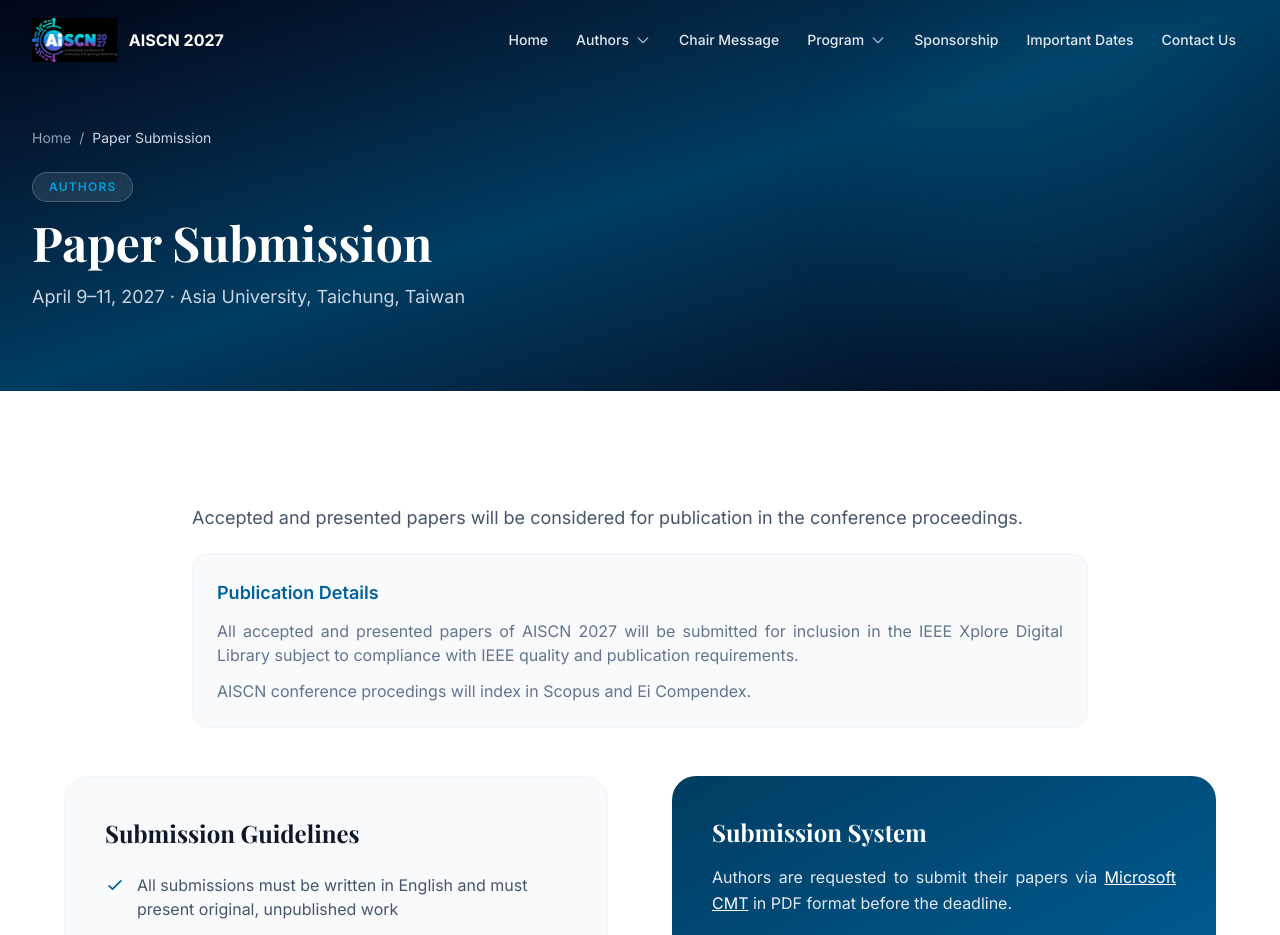
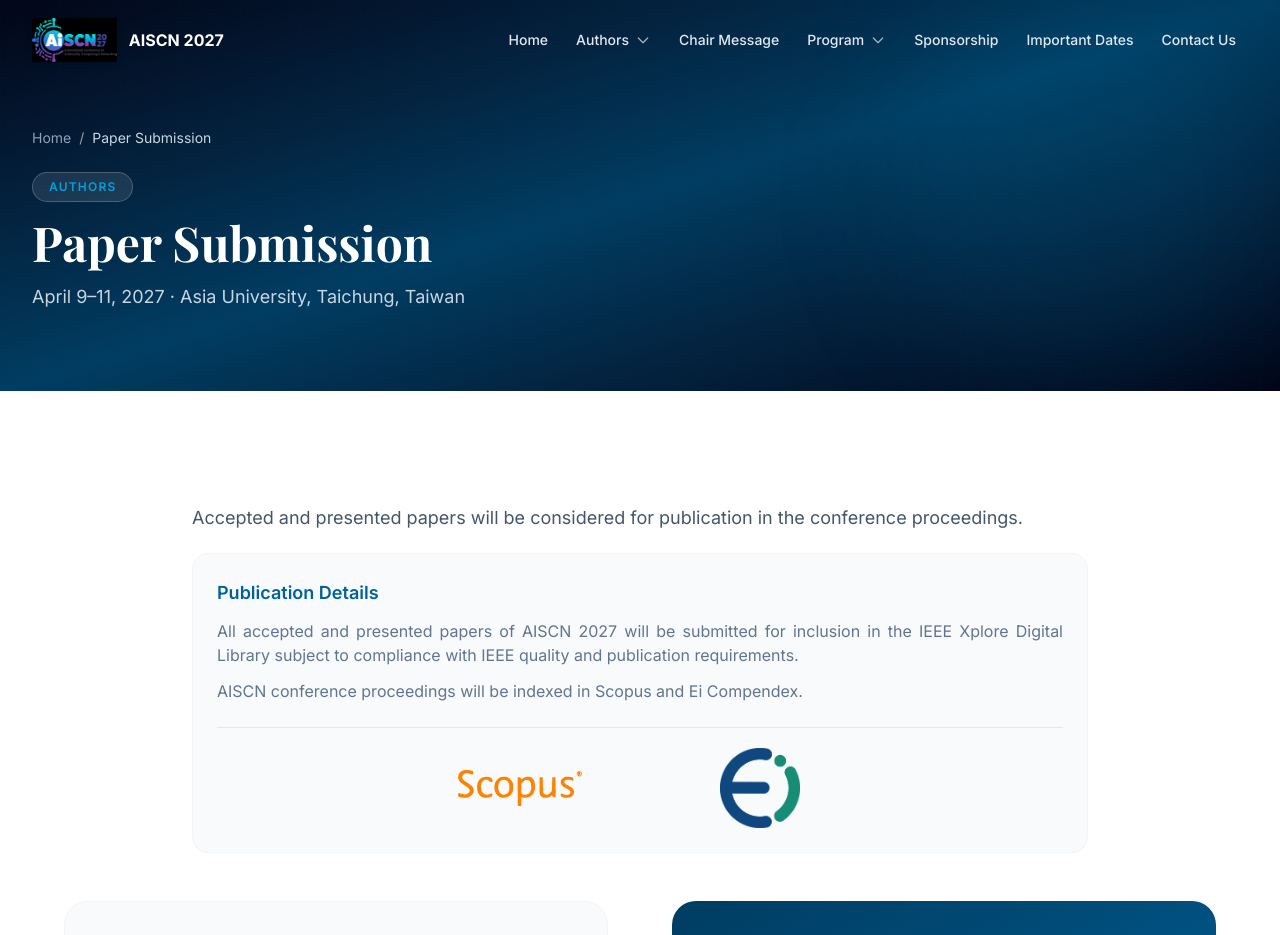
Before and after one commit to zainulhassan55/conference_website_asia, a React (Vite) app in the folder conference-website/: page /submission in a window 1280 px wide. Shown: the top 935 px of the page. Built offline with nearby package versions, Linux system fonts and the light colour scheme.

Commit message:
added logos

```diff
--- a/conference-website/src/components/Submission.jsx
+++ b/conference-website/src/components/Submission.jsx
@@ -33,8 +33,26 @@ export default function Submission({ showHeading = true }) {
               All accepted and presented papers of AISCN 2027 will be submitted for inclusion in the IEEE Xplore Digital Library subject to compliance with IEEE quality and publication requirements.
             </p>
             <p className="mt-3 text-slate-500 text-sm sm:text-base">
-              AISCN conference procedings will index in Scopus and Ei Compendex.
+              AISCN conference proceedings will be indexed in Scopus and Ei Compendex.
             </p>
+            <div className="mt-6 pt-5 border-t border-slate-200">
+              <div className="flex flex-wrap items-center justify-center gap-8 sm:gap-12">
+                <div className="flex h-16 sm:h-20 w-40 sm:w-48 items-center justify-center">
+                  <img
+                    src={conference.scopusLogo}
+                    alt="Scopus logo"
+                    className="max-h-full max-w-full object-contain"
+                  />
+                </div>
+                <div className="flex h-16 sm:h-20 w-40 sm:w-48 items-center justify-center">
+                  <img
+                    src={conference.compendexLogo}
+                    alt="Ei Compendex logo"
+                    className="max-h-full max-w-full object-contain"
+                  />
+                </div>
+              </div>
+            </div>
           </div>
         </div>
 
--- a/conference-website/src/data/conferenceData.js
+++ b/conference-website/src/data/conferenceData.js
@@ -7,6 +7,8 @@ export const conference = {
   ieeeSmcLogo: `${import.meta.env.BASE_URL}smc_logo.png`,
   auLogo: `${import.meta.env.BASE_URL}au_logo.png`,
   ccriLogo: `${import.meta.env.BASE_URL}ccri_logo.png`,
+  scopusLogo: `${import.meta.env.BASE_URL}scopus_logo.svg`,
+  compendexLogo: `${import.meta.env.BASE_URL}compendex_logo.png`,
   dates: {
     start: "April 9, 2027",
     end: "April 11, 2027",
```
Also changed, not shown: conference-website/public/compendex_logo.png (added), conference-website/public/scopus_logo.svg (added).
